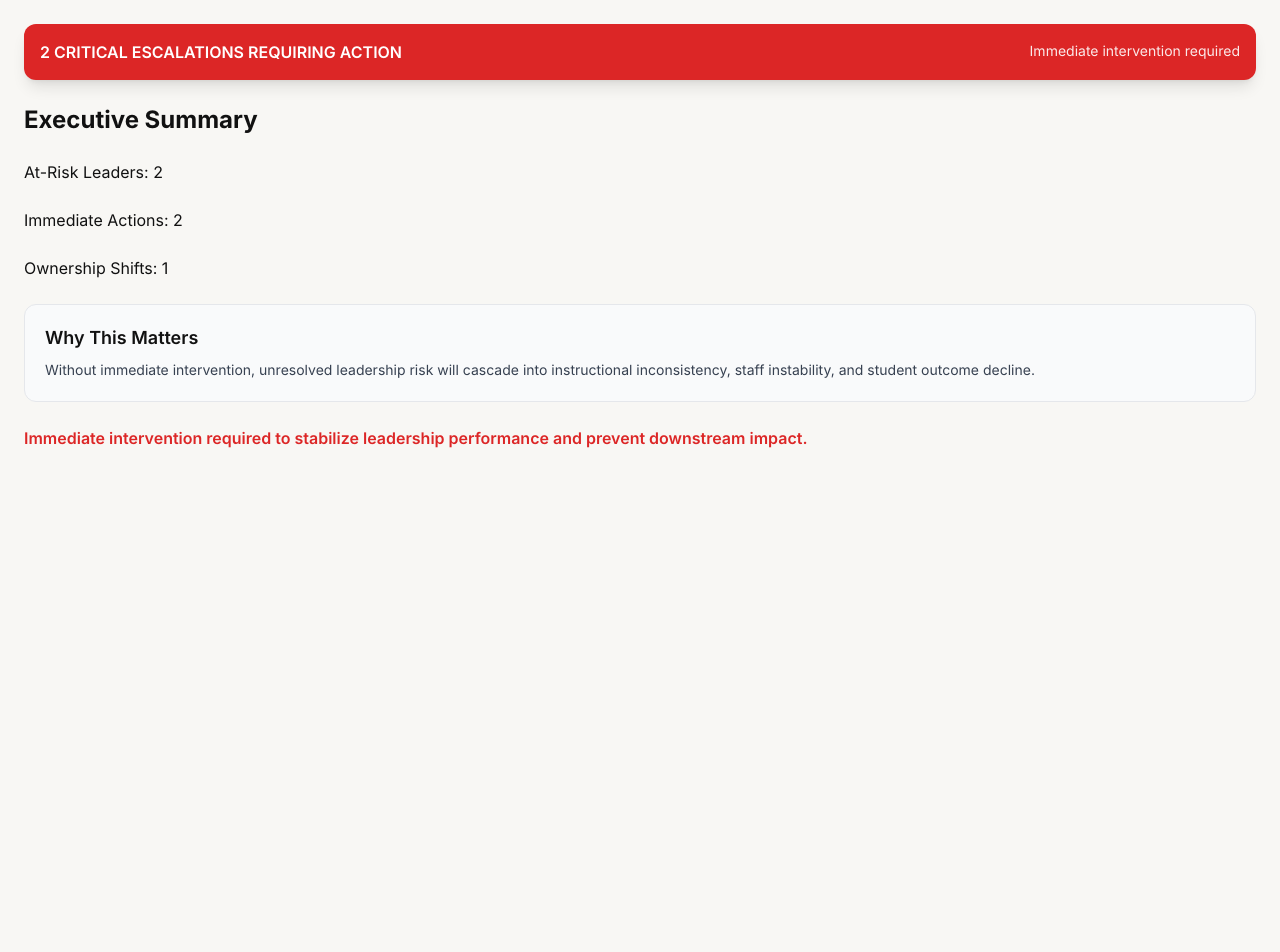
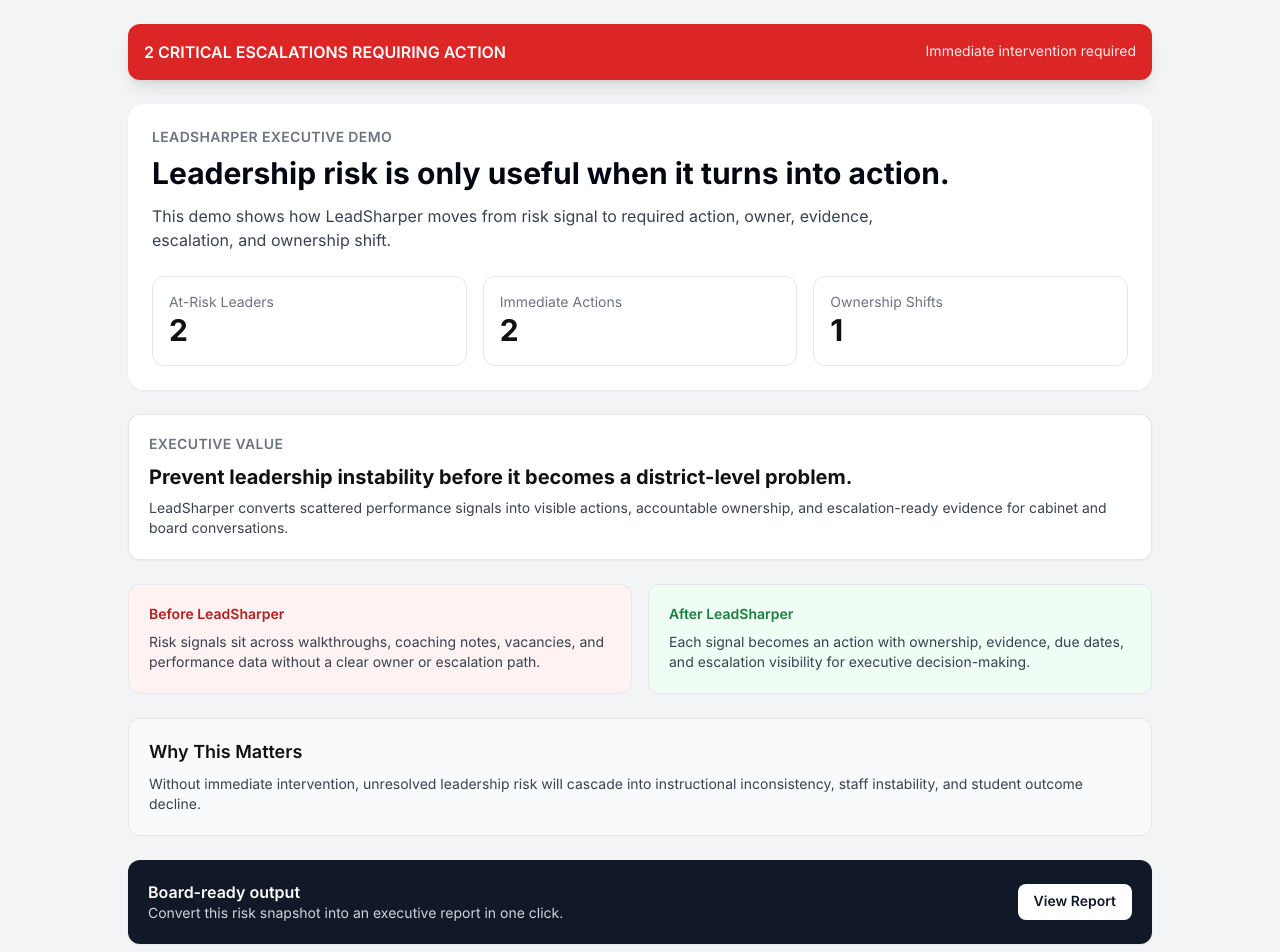
Before and after one commit to jmarc296-jpg/instructional-leadership-practice, a Next.js app: page /demo/run in a window 1280 px wide. Shown: the top 952 px of the page. Before the commit the page ends 800 px from the top, so only its background shows below. Built offline with nearby package versions, Linux system fonts and the light colour scheme.

Commit message:
Polish buyer-ready demo narrative and executive CTA

```diff
--- /dev/null
+++ b/app/demo/components/BoardReportCTA.tsx
@@ -0,0 +1,18 @@
+export default function BoardReportCTA() {
+  return (
+    <div className='rounded-xl bg-gray-900 text-white p-5 flex items-center justify-between shadow-sm'>
+      <div>
+        <div className='font-semibold'>Board-ready output</div>
+        <div className='text-sm text-gray-300'>
+          Convert this risk snapshot into an executive report in one click.
+        </div>
+      </div>
+      <a
+        href='/board-report'
+        className='rounded-lg bg-white px-4 py-2 text-sm font-semibold text-gray-900'
+      >
+        View Report
+      </a>
+    </div>
+  )
+}
--- /dev/null
+++ b/app/demo/components/StabilizationPath.tsx
@@ -0,0 +1,18 @@
+export default function StabilizationPath() {
+  return (
+    <div className='grid gap-4 md:grid-cols-2'>
+      <div className='rounded-xl border bg-red-50 p-5'>
+        <div className='text-sm font-semibold text-red-700'>Before LeadSharper</div>
+        <div className='mt-2 text-sm text-gray-700'>
+          Risk signals sit across walkthroughs, coaching notes, vacancies, and performance data without a clear owner or escalation path.
+        </div>
+      </div>
+      <div className='rounded-xl border bg-green-50 p-5'>
+        <div className='text-sm font-semibold text-green-700'>After LeadSharper</div>
+        <div className='mt-2 text-sm text-gray-700'>
+          Each signal becomes an action with ownership, evidence, due dates, and escalation visibility for executive decision-making.
+        </div>
+      </div>
+    </div>
+  )
+}
--- /dev/null
+++ b/app/demo/components/ValueProof.tsx
@@ -0,0 +1,15 @@
+export default function ValueProof() {
+  return (
+    <div className='rounded-xl border bg-white p-5 shadow-sm'>
+      <div className='text-sm font-semibold text-gray-500 uppercase tracking-wide'>
+        Executive Value
+      </div>
+      <div className='mt-2 text-xl font-bold'>
+        Prevent leadership instability before it becomes a district-level problem.
+      </div>
+      <div className='mt-2 text-sm text-gray-700'>
+        LeadSharper converts scattered performance signals into visible actions, accountable ownership, and escalation-ready evidence for cabinet and board conversations.
+      </div>
+    </div>
+  )
+}
--- a/app/demo/run/page.tsx
+++ b/app/demo/run/page.tsx
@@ -1,6 +1,9 @@
 import { buildExecutiveSummary } from '../utils/executiveSummary'
 import EscalationBanner from '../components/EscalationBanner'
 import WhyItMatters from '../components/WhyItMatters'
+import ValueProof from '../components/ValueProof'
+import BoardReportCTA from '../components/BoardReportCTA'
+import StabilizationPath from '../components/StabilizationPath'
 
 type DemoRecord = {
   risk: 'LOW' | 'MEDIUM' | 'HIGH'
@@ -18,19 +21,46 @@ export default function DemoRun() {
   const summary = buildExecutiveSummary(mockData)
 
   return (
-    <div className='p-6 space-y-6'>
-      <EscalationBanner escalationCount={summary.escalationCount} />
+    <main className='min-h-screen bg-gray-100 p-6'>
+      <div className='mx-auto max-w-5xl space-y-6'>
+        <EscalationBanner escalationCount={summary.escalationCount} />
 
-      <div className='text-2xl font-bold'>Executive Summary</div>
-      <div>At-Risk Leaders: {summary.atRiskLeaders}</div>
-      <div>Immediate Actions: {summary.immediateActions}</div>
-      <div>Ownership Shifts: {summary.ownershipShifts}</div>
+        <section className='rounded-2xl bg-white p-6 shadow-sm'>
+          <div className='text-sm font-semibold text-gray-500 uppercase tracking-wide'>
+            LeadSharper Executive Demo
+          </div>
+          <h1 className='mt-2 text-3xl font-bold text-gray-950'>
+            Leadership risk is only useful when it turns into action.
+          </h1>
+          <p className='mt-3 max-w-3xl text-gray-700'>
+            This demo shows how LeadSharper moves from risk signal to required action, owner, evidence, escalation, and ownership shift.
+          </p>
 
-      <WhyItMatters />
+          <div className='mt-6 grid gap-4 md:grid-cols-3'>
+            <div className='rounded-xl border p-4'>
+              <div className='text-sm text-gray-500'>At-Risk Leaders</div>
+              <div className='text-3xl font-bold'>{summary.atRiskLeaders}</div>
+            </div>
+            <div className='rounded-xl border p-4'>
+              <div className='text-sm text-gray-500'>Immediate Actions</div>
+              <div className='text-3xl font-bold'>{summary.immediateActions}</div>
+            </div>
+            <div className='rounded-xl border p-4'>
+              <div className='text-sm text-gray-500'>Ownership Shifts</div>
+              <div className='text-3xl font-bold'>{summary.ownershipShifts}</div>
+            </div>
+          </div>
+        </section>
 
-      <div className='text-red-600 font-semibold'>
-        {summary.summaryLine}
+        <ValueProof />
+        <StabilizationPath />
+        <WhyItMatters />
+        <BoardReportCTA />
+
+        <div className='rounded-xl border bg-white p-5 text-sm font-semibold text-red-600'>
+          {summary.summaryLine}
+        </div>
       </div>
-    </div>
+    </main>
   )
 }
```
